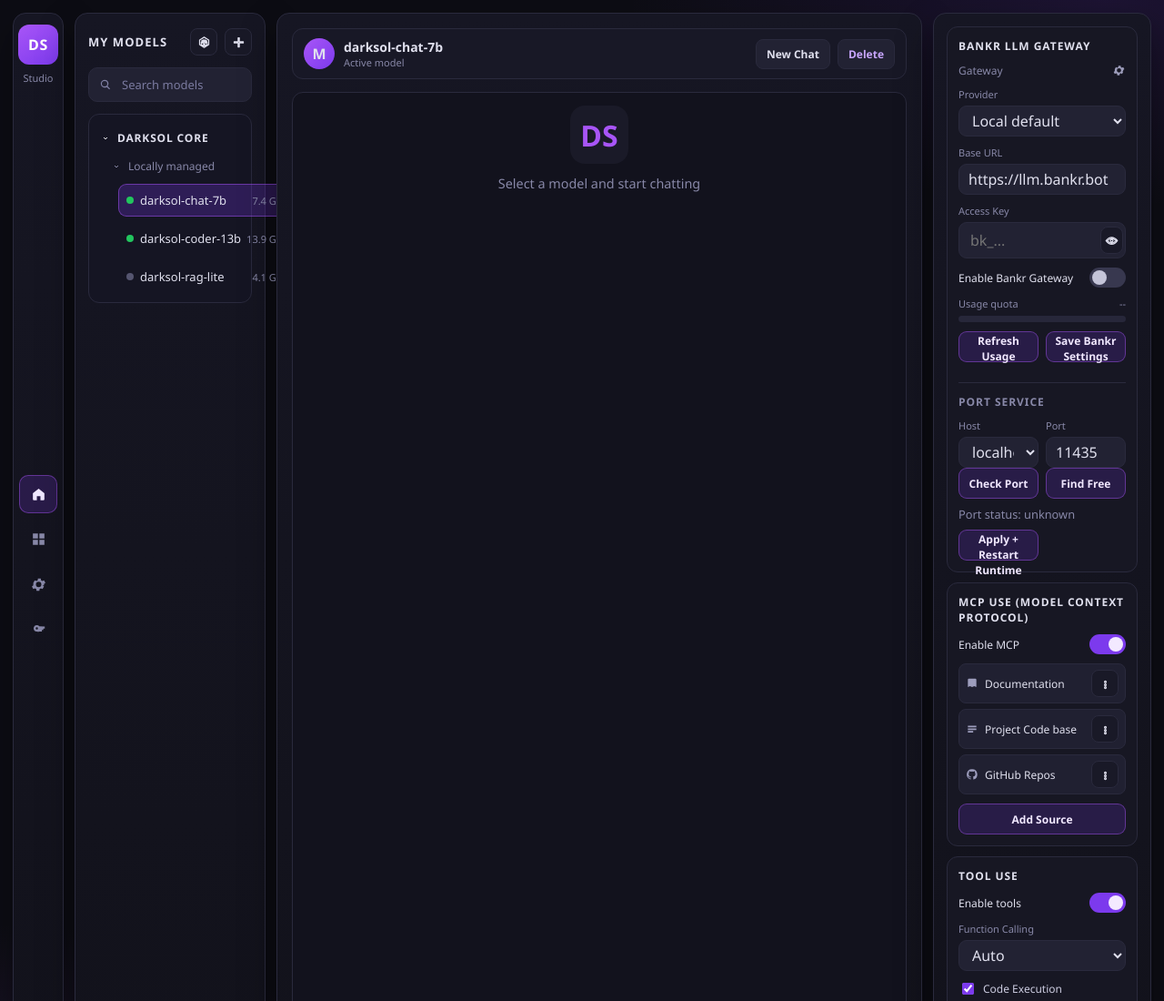
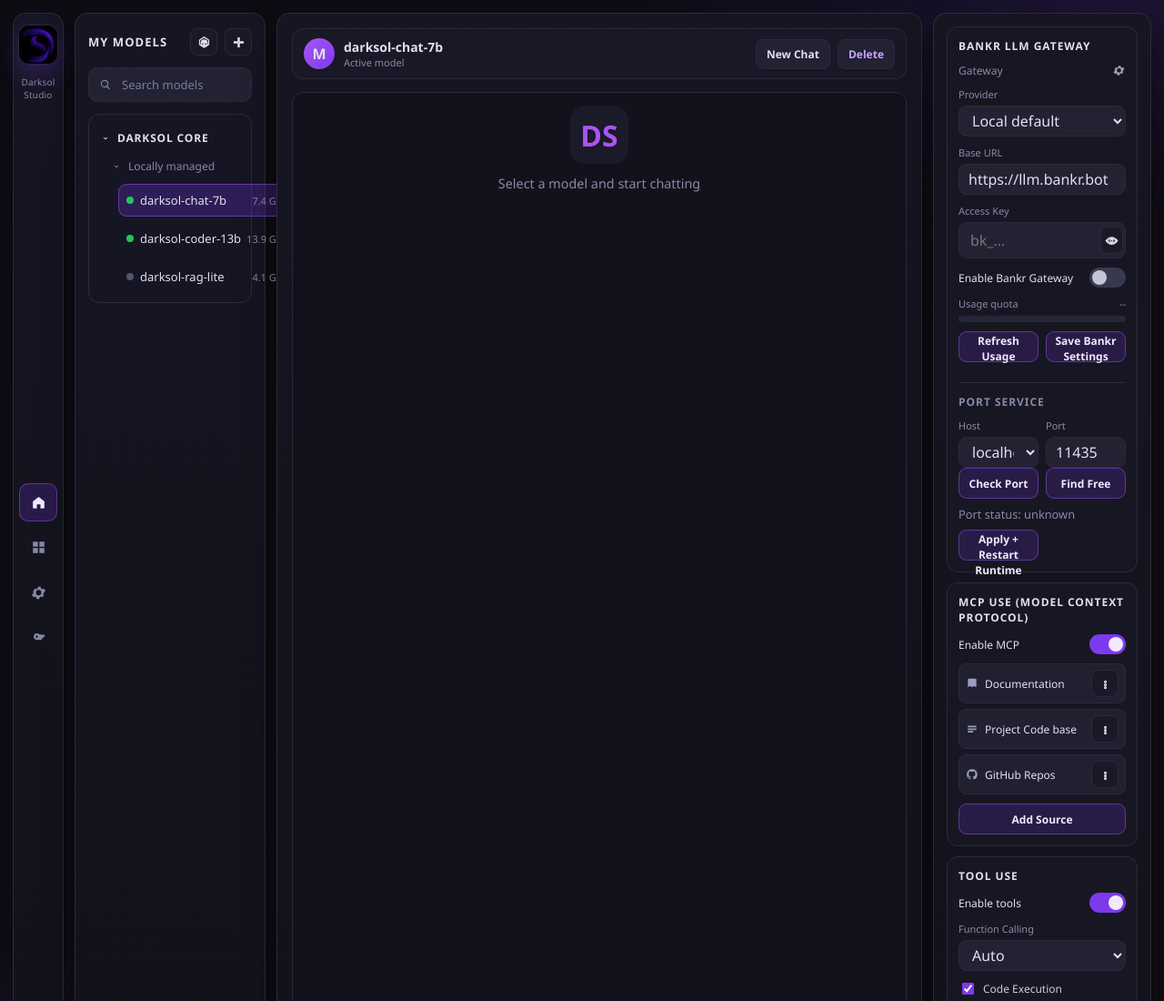
Before and after one commit to darks0l/darksol-inference, a website: page web/index.html in a window 1280 px wide. Shown: the top 1100 px of the page at 91% size. Drawn offline with Linux system fonts and the light colour scheme; no server answers.

Commit message:
feat(branding): sync app surfaces to landing logo + palette
- Added landing logo asset into web and desktop config bundles
- Replaced sidebar DS glyph with official logo in app shell
- Synced web CSS palette tokens to landing theme values
- Set Electron window icon/background to brand assets/colors
- Set macOS dock icon to landing logo asset
- Kept direct download worker code lint-clean

```diff
--- a/desktop/src/main.js
+++ b/desktop/src/main.js
@@ -9,6 +9,7 @@
 const __filename = fileURLToPath(import.meta.url);
 const __dirname = path.dirname(__filename);
 const preloadPath = path.resolve(__dirname, "preload.js");
+const appLogoPath = path.resolve(__dirname, "../config/logo.png");
 
 let mainWindow;
 let backendChildProcess = null;
@@ -77,6 +78,8 @@
     minWidth: config.window.minWidth,
     minHeight: config.window.minHeight,
     autoHideMenuBar: true,
+    icon: appLogoPath,
+    backgroundColor: "#0d0d14",
     webPreferences: {
       preload: preloadPath,
       contextIsolation: true,
@@ -134,6 +137,9 @@
   desktopConfig = await loadConfig();
   app.setName(desktopConfig.appName);
   await app.whenReady();
+  if (process.platform === "darwin" && app.dock?.setIcon) {
+    app.dock.setIcon(appLogoPath);
+  }
   registerIpcHandlers(desktopConfig);
   await ensureBackendOnline(desktopConfig);
   createWindow(desktopConfig);
--- a/web/index.html
+++ b/web/index.html
@@ -16,8 +16,8 @@
       <p class="sr-only">Desktop-Mirror Web Shell</p>
       <aside class="icon-nav" aria-label="Primary navigation">
         <div class="brand-block">
-          <div class="brand-logo" aria-hidden="true">DS</div>
-          <p class="brand-text">Studio</p>
+          <img class="brand-logo" src="./logo.png" alt="Darksol" />
+          <p class="brand-text">Darksol Studio</p>
         </div>
 
         <nav class="icon-menu">
--- a/web/styles.css
+++ b/web/styles.css
@@ -1,15 +1,20 @@
 :root {
+  /* Synced to landing palette */
   --bg: #0d0d14;
   --surface: #13131d;
   --surface-elevated: #1a1a28;
+  --input: #222233;
+  --border: #2a2a3d;
+
   --primary: #7c3aed;
   --primary-light: #a855f7;
+  --primary-deep: #5b21b6;
+  --primary-glow: rgba(124, 58, 237, 0.2);
+
   --text: #e0e0ee;
   --text-muted: #8888a8;
   --status-on: #22c55e;
   --status-off: #555570;
-  --border: #2a2a3d;
-  --input: #222233;
 }
 
 *,
@@ -84,19 +89,17 @@
   width: 44px;
   height: 44px;
   border-radius: 12px;
-  display: grid;
-  place-items: center;
-  background: linear-gradient(145deg, var(--primary-light), var(--primary));
-  color: #fff;
-  font-weight: 700;
-  letter-spacing: 0.04em;
+  object-fit: cover;
+  border: 1px solid var(--border);
+  box-shadow: 0 10px 24px rgba(124, 58, 237, 0.28);
   margin-bottom: 7px;
 }
 
 .brand-text {
   margin: 0;
-  font-size: 11px;
+  font-size: 10px;
   color: var(--text-muted);
+  letter-spacing: 0.02em;
 }
 
 .icon-menu {
--- a/workers/download-proxy/src/index.js
+++ b/workers/download-proxy/src/index.js
@@ -2,7 +2,6 @@
 // Routes: /desktop/<version>/<filename> → GitLab Generic Packages
 // Adds auth, streams file, sets Content-Disposition for direct download.
 
-const ALLOWED_PACKAGES = ["darksol-desktop"];
 const GITLAB_API = "https://gitlab.com/api/v4";
 
 export default {
```
Also changed, not shown: desktop/config/logo.png (added), web/logo.png (added).
